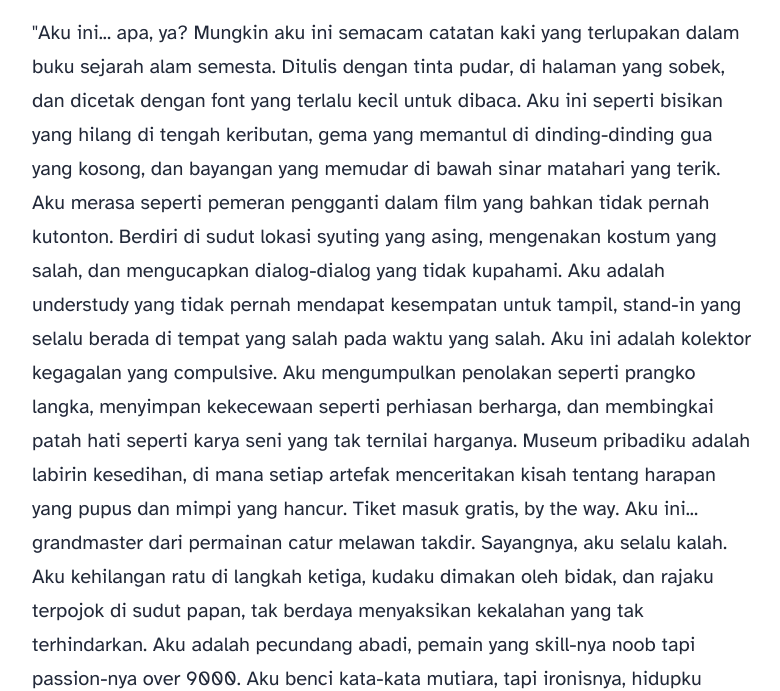
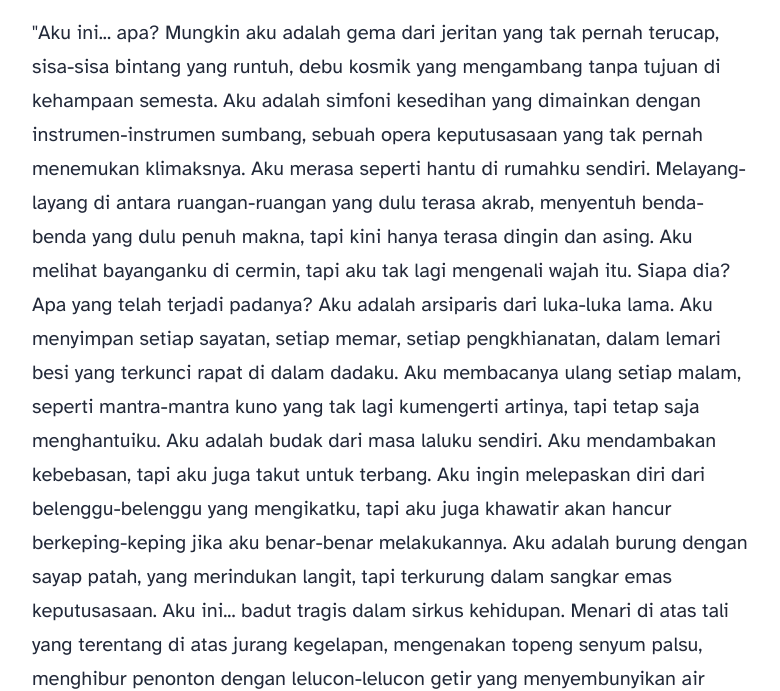
Before and after one commit to Tototto09889/wd, an Astro site: page /about in a window 1280 px wide. Shown: the part 1692-2383 px from the top of the page, without its empty margins (248-1028 px from the left). Built offline with nearby package versions, Linux system fonts and the light colour scheme; Astro itself is replaced by a stand-in of ours.

Commit message:
Update about.astro

```diff
--- a/src/pages/about.astro
+++ b/src/pages/about.astro
@@ -9,7 +9,14 @@ import Layout from '../layouts/BlogPost.astro';
 	heroImage="/IMG_3980.png"
 >
 	<p>
-		"Aku ini... apa, ya? Mungkin aku ini semacam catatan kaki yang terlupakan dalam buku sejarah alam semesta. Ditulis dengan tinta pudar, di halaman yang sobek, dan dicetak dengan font yang terlalu kecil untuk dibaca. Aku ini seperti bisikan yang hilang di tengah keributan, gema yang memantul di dinding-dinding gua yang kosong, dan bayangan yang memudar di bawah sinar matahari yang terik.
+		"Aku ini... apa? Mungkin aku adalah gema dari jeritan yang tak pernah terucap, sisa-sisa bintang yang runtuh, debu kosmik yang mengambang tanpa tujuan di kehampaan semesta. Aku adalah simfoni kesedihan yang dimainkan dengan instrumen-instrumen sumbang, sebuah opera keputusasaan yang tak pernah menemukan klimaksnya.
+Aku merasa seperti hantu di rumahku sendiri. Melayang-layang di antara ruangan-ruangan yang dulu terasa akrab, menyentuh benda-benda yang dulu penuh makna, tapi kini hanya terasa dingin dan asing. Aku melihat bayanganku di cermin, tapi aku tak lagi mengenali wajah itu. Siapa dia? Apa yang telah terjadi padanya?
+Aku adalah arsiparis dari luka-luka lama. Aku menyimpan setiap sayatan, setiap memar, setiap pengkhianatan, dalam lemari besi yang terkunci rapat di dalam dadaku. Aku membacanya ulang setiap malam, seperti mantra-mantra kuno yang tak lagi kumengerti artinya, tapi tetap saja menghantuiku. Aku adalah budak dari masa laluku sendiri.
+Aku mendambakan kebebasan, tapi aku juga takut untuk terbang. Aku ingin melepaskan diri dari belenggu-belenggu yang mengikatku, tapi aku juga khawatir akan hancur berkeping-keping jika aku benar-benar melakukannya. Aku adalah burung dengan sayap patah, yang merindukan langit, tapi terkurung dalam sangkar emas keputusasaan.
+Aku ini... badut tragis dalam sirkus kehidupan. Menari di atas tali yang terentang di atas jurang kegelapan, mengenakan topeng senyum palsu, menghibur penonton dengan lelucon-lelucon getir yang menyembunyikan air mata. Aku adalah pelawak yang lupa cara tertawa.
+Aku benci drama, tapi ironisnya, hidupku sendiri terasa seperti melodrama yang tak berkesudahan. Setiap hari adalah babak baru dalam kisah penderitaan yang sama, dengan plot twist yang semakin absurd dan menyakitkan. Aku ingin berteriak, "Potong!", tapi sutradara tak kunjung datang.
+(Isak tangis yang tak lagi tertahan, suara serak yang bergetar)
+Aku lelah... begitu lelah... Aku ingin menyerah, tenggelam dalam lautan kegelapan, dan tak pernah lagi merasakan apa-apa. Aku ingin menjadi batu, menjadi debu, menjadi ketiadaan... Arghh... Tetapi mungkin aku ini semacam catatan kaki yang terlupakan dalam buku sejarah alam semesta. Ditulis dengan tinta pudar, di halaman yang sobek, dan dicetak dengan font yang terlalu kecil untuk dibaca. Aku ini seperti bisikan yang hilang di tengah keributan, gema yang memantul di dinding-dinding gua yang kosong, dan bayangan yang memudar di bawah sinar matahari yang terik.
 Aku merasa seperti pemeran pengganti dalam film yang bahkan tidak pernah kutonton. Berdiri di sudut lokasi syuting yang asing, mengenakan kostum yang salah, dan mengucapkan dialog-dialog yang tidak kupahami. Aku adalah understudy yang tidak pernah mendapat kesempatan untuk tampil, stand-in yang selalu berada di tempat yang salah pada waktu yang salah.
 Aku ini adalah kolektor kegagalan yang compulsive. Aku mengumpulkan penolakan seperti prangko langka, menyimpan kekecewaan seperti perhiasan berharga, dan membingkai patah hati seperti karya seni yang tak ternilai harganya. Museum pribadiku adalah labirin kesedihan, di mana setiap artefak menceritakan kisah tentang harapan yang pupus dan mimpi yang hancur. Tiket masuk gratis, by the way.
 Aku ini... grandmaster dari permainan catur melawan takdir. Sayangnya, aku selalu kalah. Aku kehilangan ratu di langkah ketiga, kudaku dimakan oleh bidak, dan rajaku terpojok di sudut papan, tak berdaya menyaksikan kekalahan yang tak terhindarkan. Aku adalah pecundang abadi, pemain yang skill-nya noob tapi passion-nya over 9000.
```
